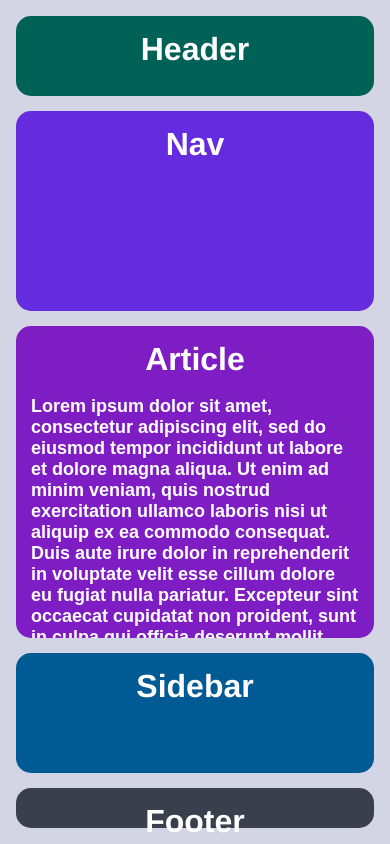
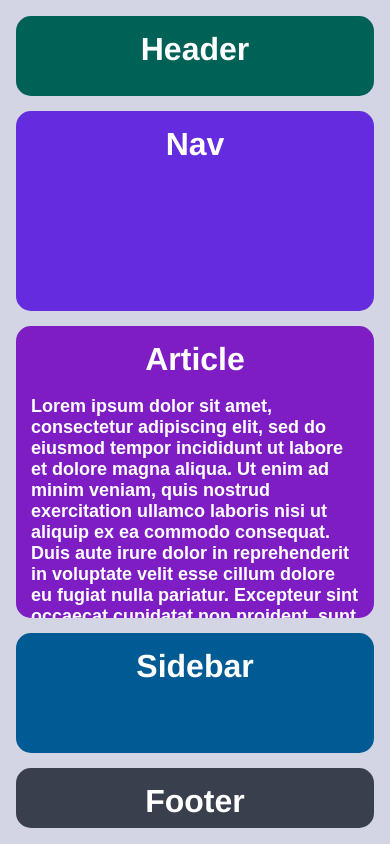
Before and after one commit to HeyGilmore/CSS-Grid-Layout, a plain HTML site: page index.html in a window 390 px wide. Drawn offline with Linux system fonts and the light colour scheme.

Commit message:
fixed correction

```diff
--- a/styles.css
+++ b/styles.css
@@ -11,7 +11,7 @@ html {
   box-sizing: border-box;
   /* My Answers */
   display: grid;
-  grid-template: 80px 200px 60px 325px 40px / 140px;
+  grid-template: 80px 200px 60px 325px 60px / 140px;
   background: rgb(211, 212, 228);
   grid-template-areas:
     "header header header header"
@@ -67,7 +67,7 @@ html {
 /* Responsive Design */
 @media (max-width: 768px) {
   .container {
-    grid-template: 80px 200px auto 120px 40px / 1fr;
+    grid-template: 80px 200px auto 120px 60px / 1fr;
     grid-template-areas:
       "header"
       "nav"
```
